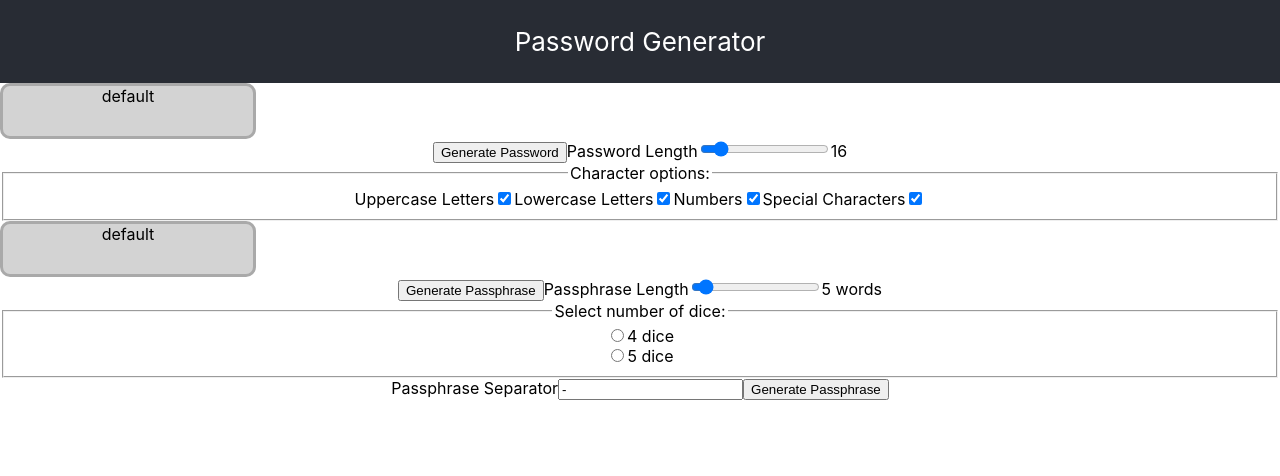
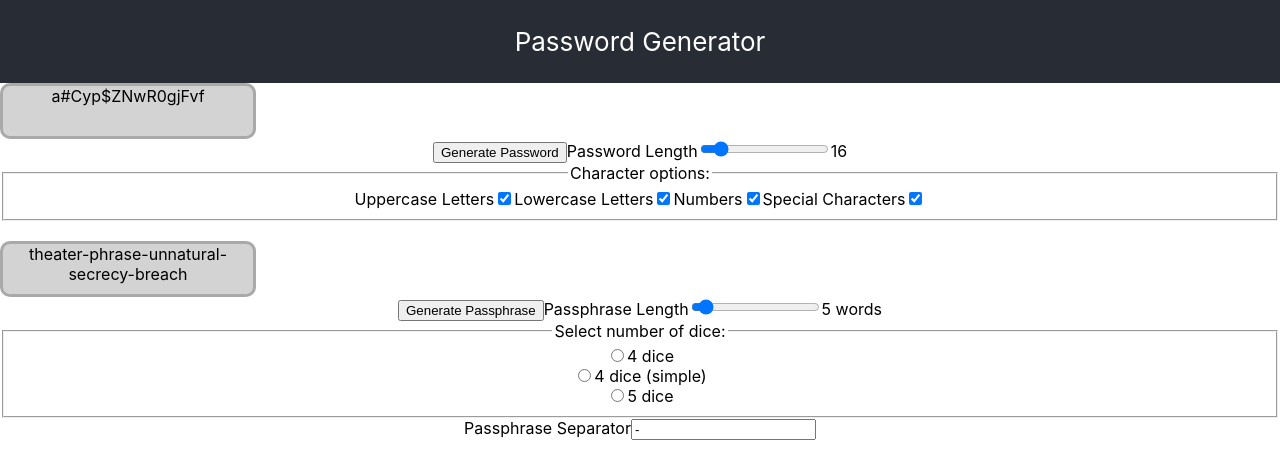
Before and after one commit to Stefan4D/passgen, a React (Create React App) app: page / in a window 1280 px wide. Shown: the top 476 px of the page. Built offline with nearby package versions, Linux system fonts and the light colour scheme.

Commit message:
Added passphrase generation

```diff
--- a/src/components/PasswordGenerator.js
+++ b/src/components/PasswordGenerator.js
@@ -1,20 +1,22 @@
-import React, { useState } from "react";
+import React, { useEffect, useState } from "react";
 import "./PasswordGenerator.css";
 import { longList } from "../data/eff_large_wordlist"; // 5 dice rolls
 import { shortList } from "../data/eff_short_wordlist_1"; // 4 dice rolls
 import { shortUniqueList } from "../data/eff_short_wordlist_2_0"; // 4 dice rolls
 
 export default function PasswordGenerator() {
-  const [numDice, setNumDice] = useState(5);
+  // Password
   const [includeCaps, setIncludeCaps] = useState(true);
   const [includeLower, setIncludeLower] = useState(true);
   const [includeNumbers, setIncludeNumbers] = useState(true);
   const [includeSpecial, setIncludeSpecial] = useState(true);
   const [passwordLength, setPasswordLength] = useState(16);
+  const [password, setPassword] = useState("default");
+  //Passphrase
   const [passphraseNumWords, setPassphraseNumWords] = useState(5);
+  const [numDice, setNumDice] = useState(5);
   const [passphraseSeparator, setPassphraseSeparator] = useState("-");
   const [wordList, setWordList] = useState();
-  const [password, setPassword] = useState("default");
   const [passphrase, setPassphrase] = useState("default");
 
   function rollDice(numDice) {
@@ -55,23 +57,34 @@ export default function PasswordGenerator() {
     }
 
     setPassword(passString);
-
-    // const passwordOutput = document.getElementById("password-output");
-    // passwordOutput.innerText = password;
-
-    // return password;
   }
 
+  function generatePassphrase(
+    passphraseNumWords,
+    numDice,
+    passphraseSeparator,
+    wordList = longList
+  ) {
+    let passphraseString = "";
+
+    for (let i = 0; i < passphraseNumWords; i++) {
+      let index = rollDice(numDice);
+      passphraseString += wordList[index];
+      if (i === passphraseNumWords - 1) {
+        setPassphrase(passphraseString);
+        return;
+      }
+      passphraseString += passphraseSeparator;
+    }
+  }
+
+  // Testing only
   const key = rollDice(numDice);
   console.log(key); // prints a random 5-digit string
   console.log(longList[key]);
 
   const handlePasswordSubmit = (e) => {
     e.preventDefault();
-    console.log({ includeCaps });
-    console.log({ includeLower });
-    console.log({ includeNumbers });
-    console.log({ includeSpecial });
     generatePassword(
       includeCaps,
       includeLower,
@@ -83,7 +96,44 @@ export default function PasswordGenerator() {
 
   const handlePassphraseSubmit = (e) => {
     e.preventDefault();
+    generatePassphrase(
+      passphraseNumWords,
+      numDice,
+      passphraseSeparator,
+      wordList
+    );
   };
+
+  // use a useEffect to monitor changes to password inputs and update password
+  // dependency array of all inputs
+
+  useEffect(() => {
+    generatePassword(
+      includeCaps,
+      includeLower,
+      includeNumbers,
+      includeSpecial,
+      passwordLength
+    );
+  }, [
+    includeCaps,
+    includeLower,
+    includeNumbers,
+    includeSpecial,
+    passwordLength,
+  ]);
+
+  // use a useEffect to monitor changes to passphrase inputs and update passphrase
+  // dependency array of all inputs
+
+  useEffect(() => {
+    generatePassphrase(
+      passphraseNumWords,
+      numDice,
+      passphraseSeparator,
+      wordList
+    );
+  }, [passphraseNumWords, numDice, passphraseSeparator, wordList]);
 
   return (
     <div id="generator-container">
@@ -140,7 +190,7 @@ export default function PasswordGenerator() {
           </fieldset>
         </form>
       </div>
-
+      <br />
       <div className="passphrasegen app-block">
         <form onSubmit={handlePassphraseSubmit}>
           <div className="passphrase-output" id="passphrase-output">
@@ -157,16 +207,39 @@ export default function PasswordGenerator() {
             onChange={(e) => setPassphraseNumWords(e.target.value)}
           />
           <span>{passphraseNumWords} words</span>
-          <fieldset onChange={(e) => setNumDice(e.target.value)}>
+          <fieldset>
             <legend>Select number of dice:</legend>
 
             <div>
-              <input type="radio" id="four-dice" name="num-dice" value="4" />
+              <input
+                type="radio"
+                id="four-dice"
+                name="num-dice"
+                value="4"
+                onChange={(e) => setNumDice(e.target.value)}
+              />
               <label htmlFor="four-dice">4 dice</label>
             </div>
 
             <div>
-              <input type="radio" id="five-dice" name="num-dice" value="5" />
+              <input
+                type="radio"
+                id="four-dice"
+                name="num-dice"
+                value="4"
+                onChange={(e) => setNumDice(e.target.value)}
+              />
+              <label htmlFor="four-dice">4 dice (simple)</label>
+            </div>
+
+            <div>
+              <input
+                type="radio"
+                id="five-dice"
+                name="num-dice"
+                value="5"
+                onChange={(e) => setNumDice(e.target.value)}
+              />
               <label htmlFor="five-dice">5 dice</label>
             </div>
           </fieldset>
@@ -176,10 +249,10 @@ export default function PasswordGenerator() {
             type="text"
             name="separator"
             id="passphrase-separator"
-            value="-"
+            defaultValue="-"
+            maxLength={2}
             onChange={(e) => setPassphraseSeparator(e.target.value)}
           />
-          <button>Generate Passphrase</button>
         </form>
       </div>
     </div>
```
